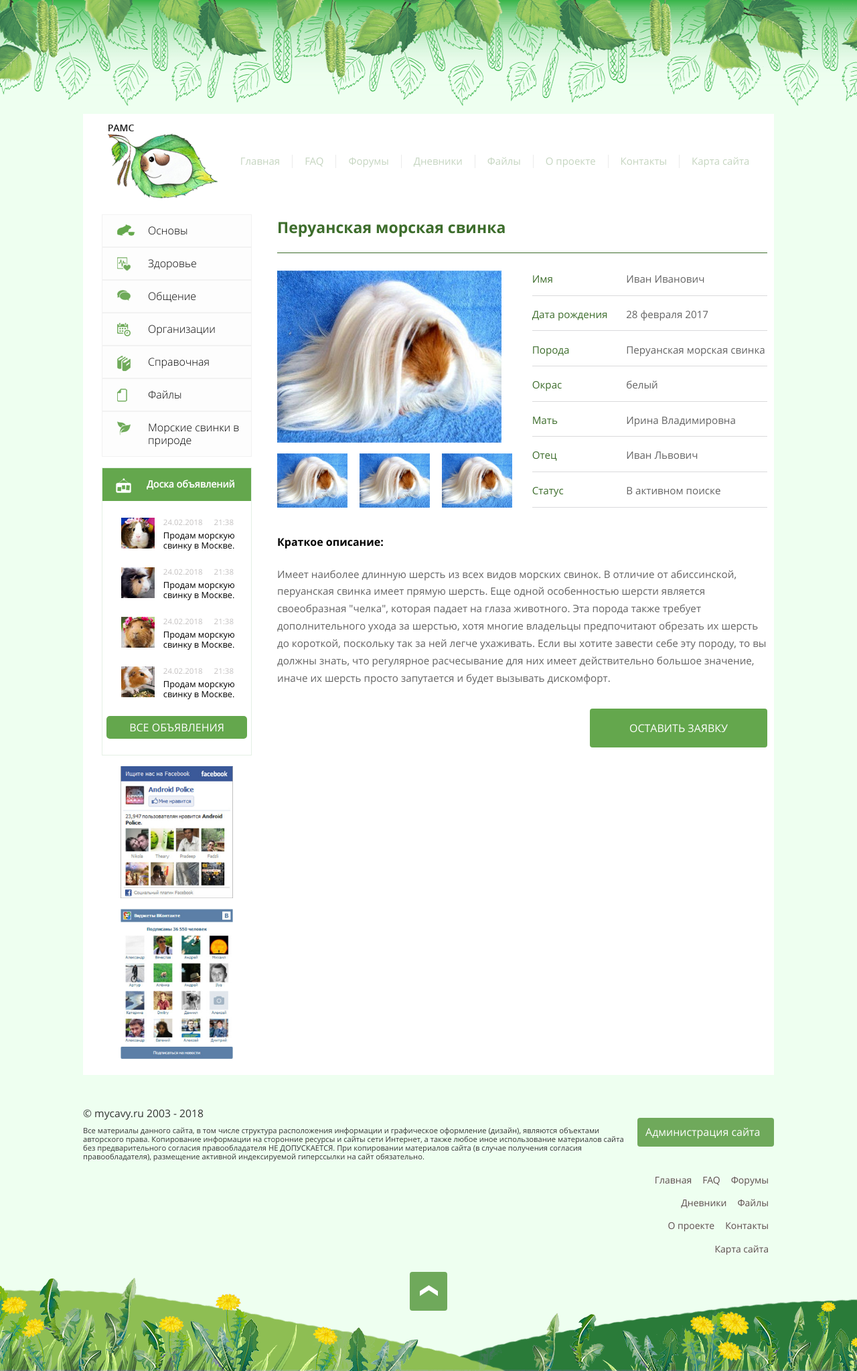
After one commit to Jeorgeo/180228_rams, a PHP site: page /single-sale-page.html in a window 1280 px wide. The commit adds this page. Shown: the whole page at 67% size. Run offline with PHP 8.4, Linux system fonts and the light colour scheme; some libraries are stand-ins or nearby versions.

Commit message:
180303-2020
Закончил верстку

```diff
--- a/css/style.css
+++ b/css/style.css
@@ -121,7 +121,11 @@ img {
 
 .wrapper-container {
   background-color: #ffffff;
+}
+
+.shadow-container {
   border-radius: 4px;
+  box-shadow: 0 4px 12px 4px rgba(184, 184, 184, 0.61);
 }
 
 .clearfix::after {
@@ -318,11 +322,18 @@ section {
 
 .main-content {
   padding: 0 10px;
+  box-sizing: border-box;
 }
 
 .main-content h1 {
   font-size: 1.2em;
   color: #446f35;
+}
+
+.main-block-1 .main-content p {
+  font-size: 0.95em;
+  line-height: 1.7em;
+  color: #646464;
 }
 
 .main-content .color-text {
@@ -373,6 +384,8 @@ section {
 
 .block-title.ads {
   margin-top: 0;
+  font-family: 'OpenSans', 'Arial', sans-serif;
+  font-size: 0.9em;
 }
 
 .block-title.ads::after {
@@ -395,7 +408,7 @@ section {
 
 .ads_wiget .ads_wiget__box {
   display: block;
-  margin: 2em 2.7em;
+  margin: 2em 14px 2em 28px;
   font-size: 0.8em;
 }
 
@@ -568,7 +581,7 @@ section {
   color: #373737;
 }
 
-.new-box_time {
+p.new-box_time {
   position: relative;
   margin: 0.5em;
   padding-left: 36px;
@@ -724,7 +737,76 @@ footer .footer-copy a {
   content: '';
 }
 
+.sale-content h2 {
+  display: block;
+  width: 100%;
+  margin: 0.5em 0;
+  padding: 1em 0;
+  color: #3d6d2c;
+  font-size: 23px;
+  line-height: 30px;
+  border-bottom: 1px solid #3d6d2c;
+}
 
+.sale-content .sale-content_left-side {
+  display: flex;
+  flex-direction: row;
+  flex-wrap: wrap;
+  justify-content: space-between;
+  width: 100%;
+}
+
+.sale-content .sale-content_left-side .sale-content_big-img {
+  width: 100%;
+  margin: 0;
+  margin-bottom: 1em;
+}
+
+.sale-content .sale-content_left-side .sale-content_small-img {
+  width: 30%;
+  margin: 0;
+}
+
+.sale-content .sale-content_right-side {
+  width: 100%;
+}
+
+.sale-content_right-side p {
+  display: flex;
+  flex-wrap: wrap;
+  width: 100%;
+  padding-bottom: 0.7em;
+  color: #8e8e8e;
+  border-bottom: 1px solid #dadadc;
+}
+
+.sale-content_right-side .cell-name {
+  display: block;
+  width: 40%;
+  color: #3d6d2c;
+}
+
+.sale-content_right-side .cell-value {
+  display: block;
+  width: 60%;
+}
+
+.sale-content_btn a {
+  display: block;
+  width: 225px;
+  margin: 1em auto;
+  padding: 20px;
+  font-size: 16px;
+  text-align: center;
+  text-transform: uppercase;
+  color: #ffffff;
+  background-color: #64a74d;
+  border-radius: 4px;
+}
+
+.sale-content_btn a:hover {
+  background-color: #446f35;
+}
 
 /*--------------------------------------------------------------
 # Footer
@@ -742,8 +824,11 @@ footer .footer-copy a {
     max-width: 750px;
   }
 
-  aside.main-wigets {
-    max-width: 240px;
+  .main-block-2 aside.main-wigets,
+  .main-block-1 aside.main-menu {
+    width: 50%;
+    max-width: 280px;
+    box-sizing: border-box;
   }
 
   /*--------------------------------------------------------------
@@ -754,11 +839,18 @@ footer .footer-copy a {
   # Content
   --------------------------------------------------------------*/
 
-  .main-block-2 {
+  .main-block-2,
+  .main-block-1 {
     flex-direction: row;
   }
 
+  .main-block-1 {
+    align-items: flex-start;
+  }
+
   .main-block-2 .right-container {
+    width: 80%;
+    max-width: 752px;
     margin-left: 1em;
     margin-top: 1em;
   }
@@ -775,6 +867,11 @@ footer .footer-copy a {
 
   .main-content {
     display: flex;
+    flex-direction: row;
+    flex-wrap: wrap;
+    align-items: center;
+    width: 73%;
+    max-width: 752px;
   }
 
   .main-content figure {
@@ -786,6 +883,14 @@ footer .footer-copy a {
     flex-direction: row;
     flex-wrap: wrap;
     justify-content: space-around;
+  }
+
+  .all-side figure {
+    float: right;
+  }
+
+  .sale-content h2 {
+    padding-top: 0;
   }
 
 
@@ -845,16 +950,112 @@ footer .footer-copy a {
     border-right: none;
   }
 
-
-
   /*--------------------------------------------------------------
   # Content
   --------------------------------------------------------------*/
+
+  .main-block-1 {
+    display: flex;
+    flex-direction: row;
+    flex-wrap: wrap;
+  }
+
+  .main-block-1 .main-menu {
+    width: 235px;
+  }
+
+  .main-menu ul > li a {
+    padding-right: 0.5em;
+  }
+
+  .main-block-1 .main-menu ul {
+    margin: 0;
+  }
+
+  .main-block-1 .left-side {
+    width: 60%;
+  }
+
+  .main-block-1 .right-side {
+    width: 240px;
+  }
+
+  .main-block-2 .right-container .main-columns__column {
+    width: 50%;
+    padding: 0 1em;
+    box-sizing: border-box;
+  }
+
+  .main-block-3_news,
+  .news-box {
+    display: flex;
+    flex-direction: row;
+  }
+
+  .news-box {
+    padding: 0 2.5em;
+  }
+
+  .new-box {
+    padding: 1em;
+  }
+
+  .p.new-box_time {
+    margin: 0;
+  }
+
+  .main-wigets figure {
+    margin: 1em 28px;
+  }
+
+  .main-block-2 aside.main-wigets,
+  .main-block-1 aside.main-menu {
+    width: 27%;
+    max-width: 280px;
+    box-sizing: border-box;
+  }
+
+  .sale-content {
+    justify-content: space-between;
+
+  }
+
+  .sale-content .sale-content_left-side,
+  .sale-content .sale-content_right-side {
+    width: 48%;
+  }
+
+  .sale-content_btn a {
+    margin: 2em 0 2em auto ;
+  }
+
 
   /*--------------------------------------------------------------
   # Footer
   --------------------------------------------------------------*/
 
+  footer {
+    flex-direction: row;
+    margin-top: 3em;
+  }
+
+  .footer-menu {
+    flex-direction: column;
+    align-items: flex-end;
+  }
+
+  footer .header-menu li {
+    display: block;
+  }
+
+  footer .header-menu ul {
+    flex-direction: row;
+    justify-content: flex-end;
+  }
+
+  .arrow-up {
+    bottom: 90px;
+  }
 }
 
 /*=================== for PC 1280px ===========================*/
@@ -871,6 +1072,19 @@ footer .footer-copy a {
   /*--------------------------------------------------------------
   # Content
   --------------------------------------------------------------*/
+
+  .main-block-1 .main-menu {
+    width: 204px;
+  }
+
+  .main-block-1 .main-menu.main-wigets {
+    width: 325px;
+  }
+
+  .main-block-2 .right-container .main-columns__column {
+    width: 33.3%;
+    padding: 0 1.5em;
+  }
 
   /*--------------------------------------------------------------
   # Footer
--- /dev/null
+++ b/single-sale-page.html
@@ -0,0 +1,224 @@
+<!DOCTYPE html>
+<html lang="ru">
+  <head>
+    <meta charset="utf-8">
+    <title></title>
+    <meta name="keywords" content="">
+    <meta name="description" content="">
+    <meta name="viewport" content="width=device-width initial-scale=1.0">
+    <link href="img/***.ico" rel="shortcut icon" type="image/x-icon" />
+    <link rel="stylesheet" type="text/css" href="css/normalize.css">
+    <link rel="stylesheet" type="text/css" href="css/style.css">
+    <link href="https://fonts.googleapis.com/css?family=PT+Sans:400,700&amp;subset=cyrillic" rel="stylesheet">
+  </head>
+  <body>
+    <div class="container">
+      <div class="wrapper-container">
+        <header>
+          <figure class="logo-box">
+            <a href="#">
+              <img src="img/logo-1.png" alt="Российская Ассоциация заводчиков и любителей морских свинок">
+            </a>
+          </figure>
+          <nav class="header-menu">
+            <ul>
+              <li><a href="">Главная</a></li>
+              <li><a href="">FAQ</a></li>
+              <li><a href="">Форумы</a></li>
+              <li><a href="">Дневники</a></li>
+              <li><a href="">Файлы</a></li>
+              <li><a href="">О проекте</a></li>
+              <li><a href="">Контакты</a></li>
+              <li><a href="">Карта сайта</a></li>
+            </ul>
+          </nav>
+        </header>
+        <section class="main-block-1">
+          <aside class="main-menu main-wigets">
+            <ul>
+              <li class="main-menu_1"><a href="">Основы</a></li>
+              <li class="main-menu_2"><a href="">Здоровье</a></li>
+              <li class="main-menu_3"><a href="">Общение</a></li>
+              <li class="main-menu_4"><a href="">Организации</a></li>
+              <li class="main-menu_5"><a href="">Справочная</a></li>
+              <li class="main-menu_6"><a href="">Файлы</a></li>
+              <li class="main-menu_7"><a href="">Морские свинки в природе</a></li>
+            </ul>
+            <div class="ads_wiget">
+              <h3 class="block-title ads">
+                Доска объявлений
+              </h3>
+              <a class="ads_wiget__box" href="#">
+                <img src="pics/pic-1.jpg" alt="">
+                <p class="ads_wiget-date">
+                  <span>
+                    24.02.2018
+                  </span>
+                  <span>
+                    21:38
+                  </span>
+                </p>
+                <p>
+                  Продам морскую свинку в Москве.
+                </p>
+              </a>
+              <a class="ads_wiget__box" href="#">
+                <img src="pics/pic-2.jpg" alt="">
+                <p class="ads_wiget-date">
+                  <span>
+                    24.02.2018
+                  </span>
+                  <span>
+                    21:38
+                  </span>
+                </p>
+                <p>
+                  Продам морскую свинку в Москве.
+                </p>
+              </a>
+              <a class="ads_wiget__box" href="#">
+                <img src="pics/pic-3.jpg" alt="">
+                <p class="ads_wiget-date">
+                  <span>
+                    24.02.2018
+                  </span>
+                  <span>
+                    21:38
+                  </span>
+                </p>
+                <p>
+                  Продам морскую свинку в Москве.
+                </p>
+              </a>
+              <a class="ads_wiget__box" href="#">
+                <img src="pics/pic-4.jpg" alt="">
+                <p class="ads_wiget-date">
+                  <span>
+                    24.02.2018
+                  </span>
+                  <span>
+                    21:38
+                  </span>
+                </p>
+                <p>
+                  Продам морскую свинку в Москве.
+                </p>
+              </a>
+              <a href="#" class="ads_wiget-btn">ВСЕ ОБЪЯВЛЕНИЯ</a>
+            </div>
+            <div class="facebook_wiget">
+              <figure>
+                <img src="img/f_wiget.jpg" alt="">
+              </figure>
+            </div>
+            <div class="vk_wiget">
+              <figure>
+                <img src="img/vk_wiget.jpg" alt="">
+              </figure>
+            </div>
+          </aside>
+          <div class="main-content sale-content">
+            <h2 class="sale-content_title">
+              Перуанская морская свинка
+            </h2>
+            <div class="sale-content_left-side">
+              <figure class="sale-content_big-img">
+                <img src="pics/pic-2-1.jpg" alt="РАМС - рупнейший русскоязычный ресурс">
+              </figure>
+              <figure class="sale-content_small-img">
+                <img src="pics/pic-2-1.jpg" alt="РАМС - рупнейший русскоязычный ресурс">
+              </figure>
+              <figure class="sale-content_small-img">
+                <img src="pics/pic-2-1.jpg" alt="РАМС - рупнейший русскоязычный ресурс">
+              </figure>
+              <figure class="sale-content_small-img">
+                <img src="pics/pic-2-1.jpg" alt="РАМС - рупнейший русскоязычный ресурс">
+              </figure>
+            </div>
+            <div class="sale-content_right-side">
+              <p>
+                <span class="cell-name">Имя</span>
+                <span class="cell-value">Иван Иванович</span>
+              </p>
+              <p>
+                <span class="cell-name">Дата рождения</span>
+                <span class="cell-value">28 февраля 2017</span>
+              </p>
+              <p>
+                <span class="cell-name">Порода</span>
+                <span class="cell-value">Перуанская морская свинка</span>
+              </p>
+              <p>
+                <span class="cell-name">Окрас</span>
+                <span class="cell-value">белый</span>
+              </p>
+              <p>
+                <span class="cell-name">Мать</span>
+                <span class="cell-value">Ирина Владимировна</span>
+              </p>
+              <p>
+                <span class="cell-name">Отец</span>
+                <span class="cell-value">Иван Львович</span>
+              </p>
+              <p>
+                <span class="cell-name">Статус</span>
+                <span class="cell-value">В активном поиске</span>
+              </p>
+            </div>
+            <div class="sale-content_all-side">
+              <h5>Краткое описание:</h5>
+              <p>
+                Имеет наиболее длинную шерсть из всех видов морских свинок. В отличие от абиссинской,
+                перуанская свинка имеет прямую шерсть. Еще одной особенностью шерсти является
+                своеобразная "челка", которая падает на глаза животного. Эта порода также требует
+                дополнительного ухода за шерстью, хотя многие владельцы предпочитают обрезать их шерсть
+                до короткой, поскольку так за ней легче ухаживать. Если вы хотите завести себе эту породу, то
+                вы должны знать, что регулярное расчесывание для них имеет действительно большое
+                значение, иначе их шерсть просто запутается и будет вызывать дискомфорт.
+              </p>
+              <div class="sale-content_btn">
+                <a href="#">ОСТАВИТЬ ЗАЯВКУ</a>
+              </div>
+            </div>
+          </div>
+        </section>
+      </div>
+
+      <footer>
+        <div class="footer-copy">
+          <a href="#">&copy; mycavy.ru 2003 - 2018</a>
+          <p>
+            Все материалы данного сайта, в том числе структура расположения информации и графическое оформление
+            (дизайн), являются объектами авторского права. Копирование информации на сторонние ресурсы и сайты сети
+            Интернет, а также любое иное использование материалов сайта без предварительного согласия правообладателя
+            НЕ ДОПУСКАЕТСЯ. При копировании материалов сайта (в случае получения согласия правообладателя), размещение
+            активной индексируемой гиперссылки на сайт обязательно.
+          </p>
+        </div>
+        <div class="footer-menu">
+          <div class="admin-btn">
+            <a href="#">Администрация сайта</a>
+          </div>
+          <nav class="header-menu">
+            <ul>
+              <li><a href="">Главная</a></li>
+              <li><a href="">FAQ</a></li>
+              <li><a href="">Форумы</a></li>
+              <li><a href="">Дневники</a></li>
+              <li><a href="">Файлы</a></li>
+              <li><a href="">О проекте</a></li>
+              <li><a href="">Контакты</a></li>
+              <li><a href="">Карта сайта</a></li>
+            </ul>
+          </nav>
+        </div>
+
+      </footer>
+      <a class="arrow-up"href="#">up</a>
+    </div>
+    <script type="text/javascript" src="js/jquery-3.2.0.min.js"></script>
+    <script type="text/javascript" src="js/jquery-migrate-1.4.1.min.js"></script>
+    <script type="text/javascript" src="slick/slick_min.js"></script>
+    <script type="text/javascript" src="js/slider.js"></script>
+  </body>
+</html>
```
Also changed, not shown: single-page.html (added, +245 -0 lines).
